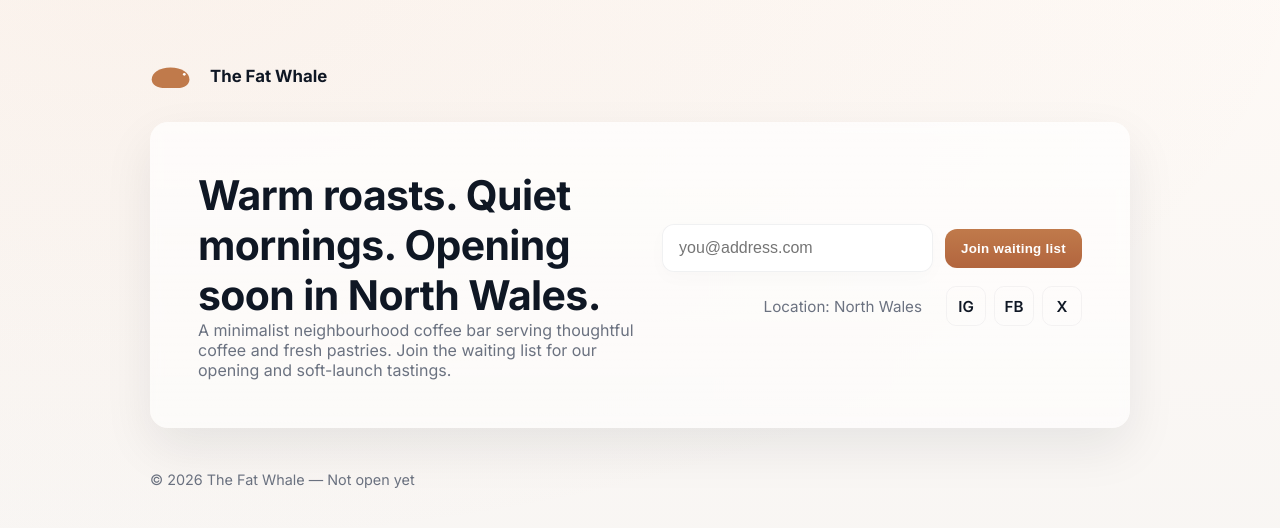
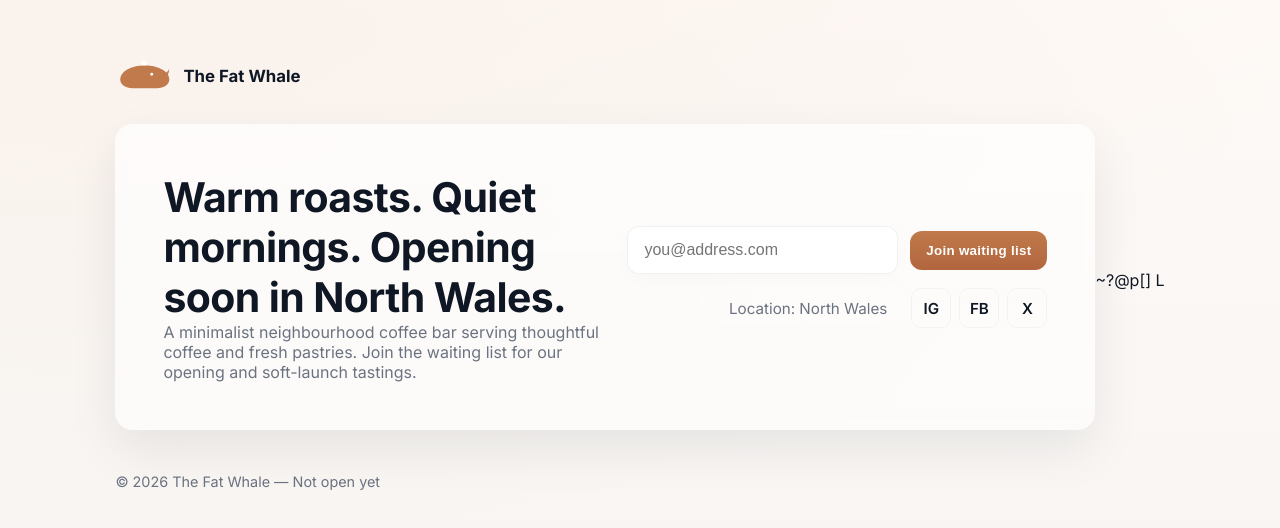
Before and after one commit to reeshope/reeshope.github.io, a plain HTML site: page index.html in a window 1280 px wide. Shown: the part 120-648 px from the top of the page. Drawn offline with Linux system fonts and the light colour scheme.

Commit message:
Update whale SVG in header
Replaced the existing SVG with a clearer whale design that includes a tail and spout.

```diff
--- a/index.html
+++ b/index.html
@@ -155,10 +155,16 @@
 	<main class="container" role="main">
 		<header class="header" role="banner">
 			<a class="logo" href="#" aria-label="The Fat Whale">
-				<!-- filepath: c:\Users\reesh\developerFolio\index.html -->
-				<svg width="48" height="36" viewBox="0 0 56 40" aria-hidden="true" focusable="false">
-					<path d="M2 24c0-8 9-14 22-14s22 6 22 14c0 6-6 10-14 10H18C8 34 2 30 2 24z" fill="currentColor"/>
-					<circle cx="40" cy="18" r="1.6" fill="white"/>
+				<!-- replaced SVG: clearer whale with tail and spout -->
+				<svg width="56" height="40" viewBox="0 0 64 44" aria-hidden="true" focusable="false" xmlns="http://www.w3.org/2000/svg">
+					<!-- whale body -->
+					<path d="M6 26c0-9 12-16 28-16s28 7 28 16c0 6-6 10-14 10H20C12 36 6 32 6 26z" fill="currentColor"/>
+					<!-- tail/fluke (right side) -->
+					<path d="M54 22c6-4 8-8 8-8s0 6-4 10c-2 2-6 2-8 0z" fill="currentColor"/>
+					<!-- eye -->
+					<circle cx="42" cy="20" r="1.6" fill="#ffffff"/>
+					<!-- gentle spout (decorative, lighter) -->
+					<path d="M30 6c1.8-2 3-3 3-3s1.2 1.2 3 3c1 1 1 2 0 3-1.3 1.2-4 1.2-6 0-1-0.6-1-2 0-3z" fill="white" opacity="0.95"/>
 				</svg>
 				<span>The Fat Whale</span>
 			</a>
@@ -236,3 +242,5 @@
 	</style>
 </body>
 </html>
+~?@p[]
+L
```
